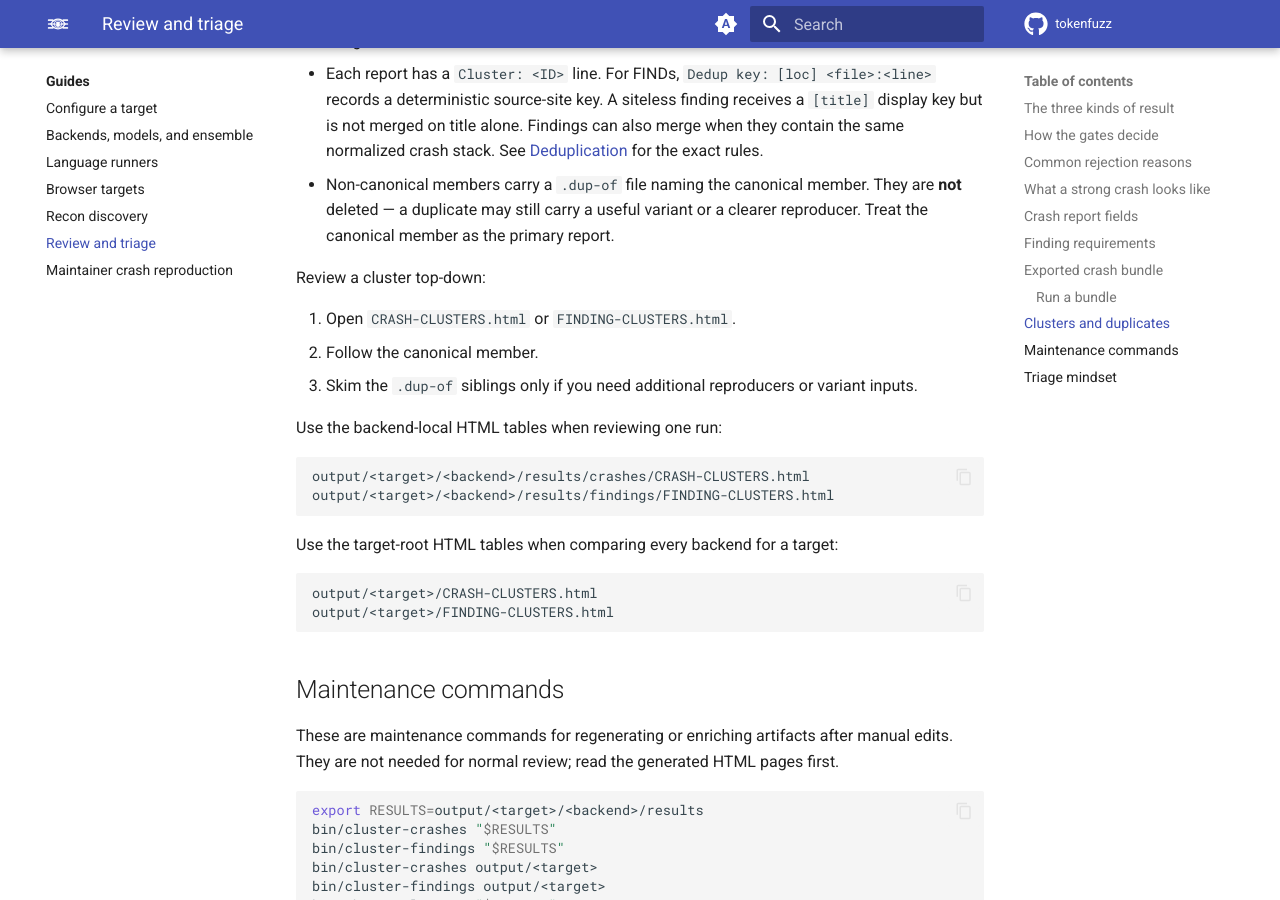
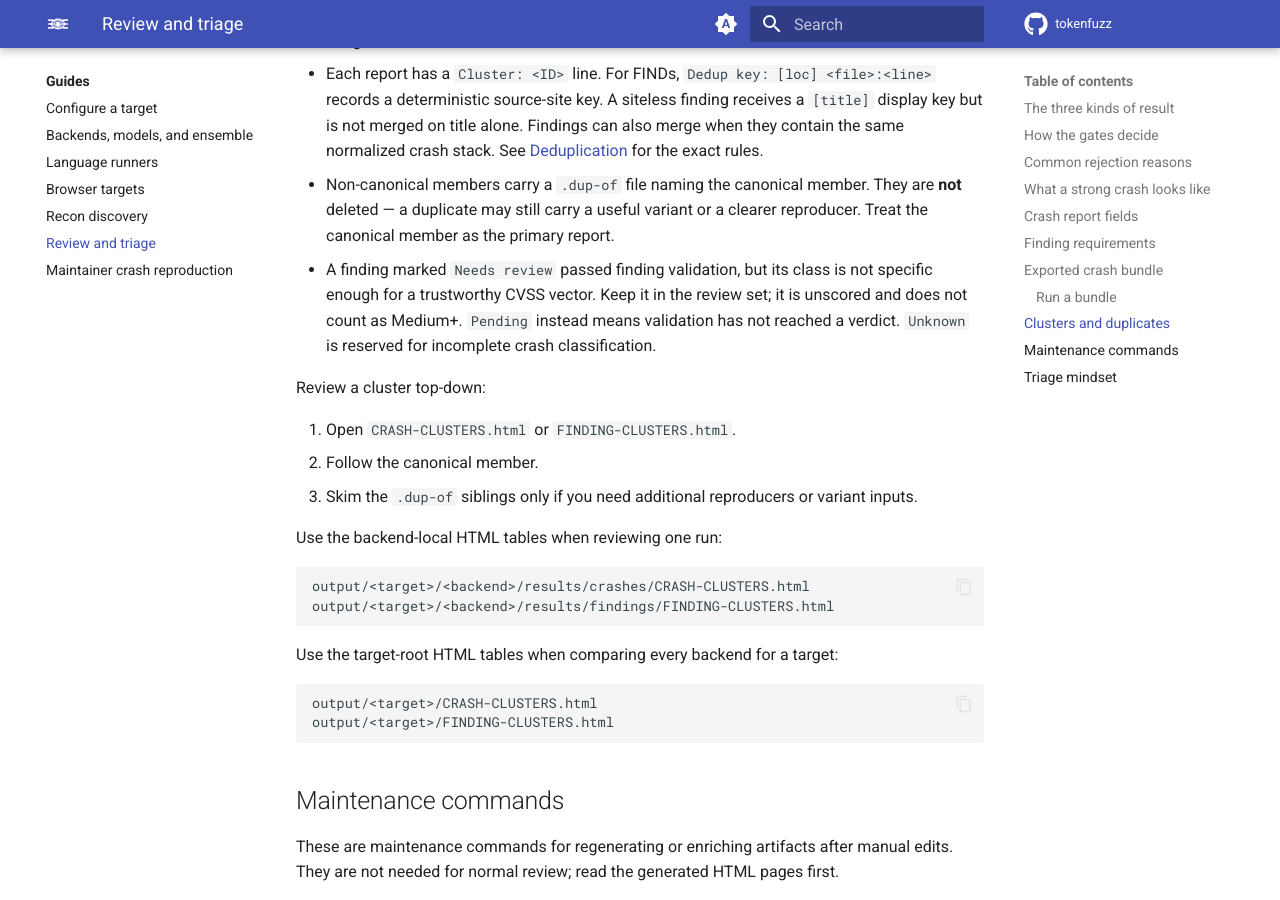
Before and after one commit to tokenfuzz/tokenfuzz, an MkDocs documentation site: the page built from docs/guides/triage-results.md, in a window 1280 px wide and 900 px high, scrolled down 9443 px. Built offline with MkDocs 1.6.1 and Material for MkDocs 9.7.7, drawn with Linux system fonts in a browser that asks for light colours; comment, search, counter and statistics services are not loaded.

Commit message:
severity: score validated finding classes centrally
Feed accepted finding classes into the existing CVSS primitive engine only after the quality quorum, while preserving sanitizer and authored-primitive precedence. Keep unmappable accepted findings visible as Needs review instead of fabricating a score, and prevent empty report fields from swallowing adjacent labels during enrichment.

```diff
--- a/docs/guides/triage-results.md
+++ b/docs/guides/triage-results.md
@@ -446,6 +446,11 @@ How the cluster files and markers work:
   member. They are **not** deleted — a duplicate may still carry a
   useful variant or a clearer reproducer. Treat the canonical member
   as the primary report.
+- A finding marked `Needs review` passed finding validation, but its class is
+  not specific enough for a trustworthy CVSS vector. Keep it in the review
+  set; it is unscored and does not count as Medium+. `Pending` instead means
+  validation has not reached a verdict. `Unknown` is reserved for incomplete
+  crash classification.
 
 Review a cluster top-down:
 
```
Also changed, not shown: CHANGELOG.md (+21 -3 lines), 9 other files.
